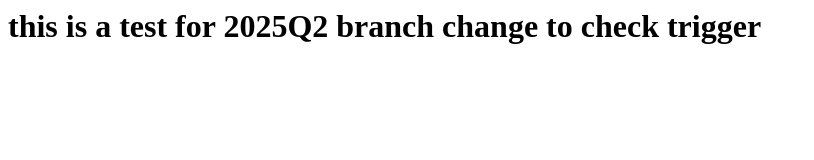
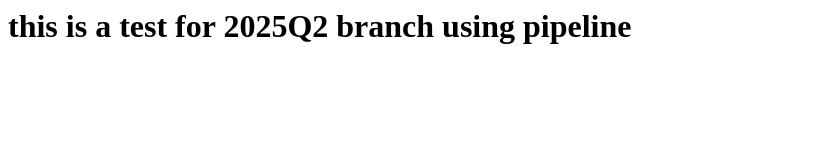
Before and after one commit to restinphilip/2025Q2, a plain HTML site: page index.html in a window 1280 px wide. Shown: the whole page, without its empty margins (0-814 px from the left). Drawn offline with Linux system fonts and the light colour scheme.

Commit message:
Update index.html

```diff
--- a/index.html
+++ b/index.html
@@ -1 +1 @@
-<h1>this is a test for 2025Q2 branch change to check trigger<h1>
+<h1>this is a test for 2025Q2 branch using pipeline<h1>
```
